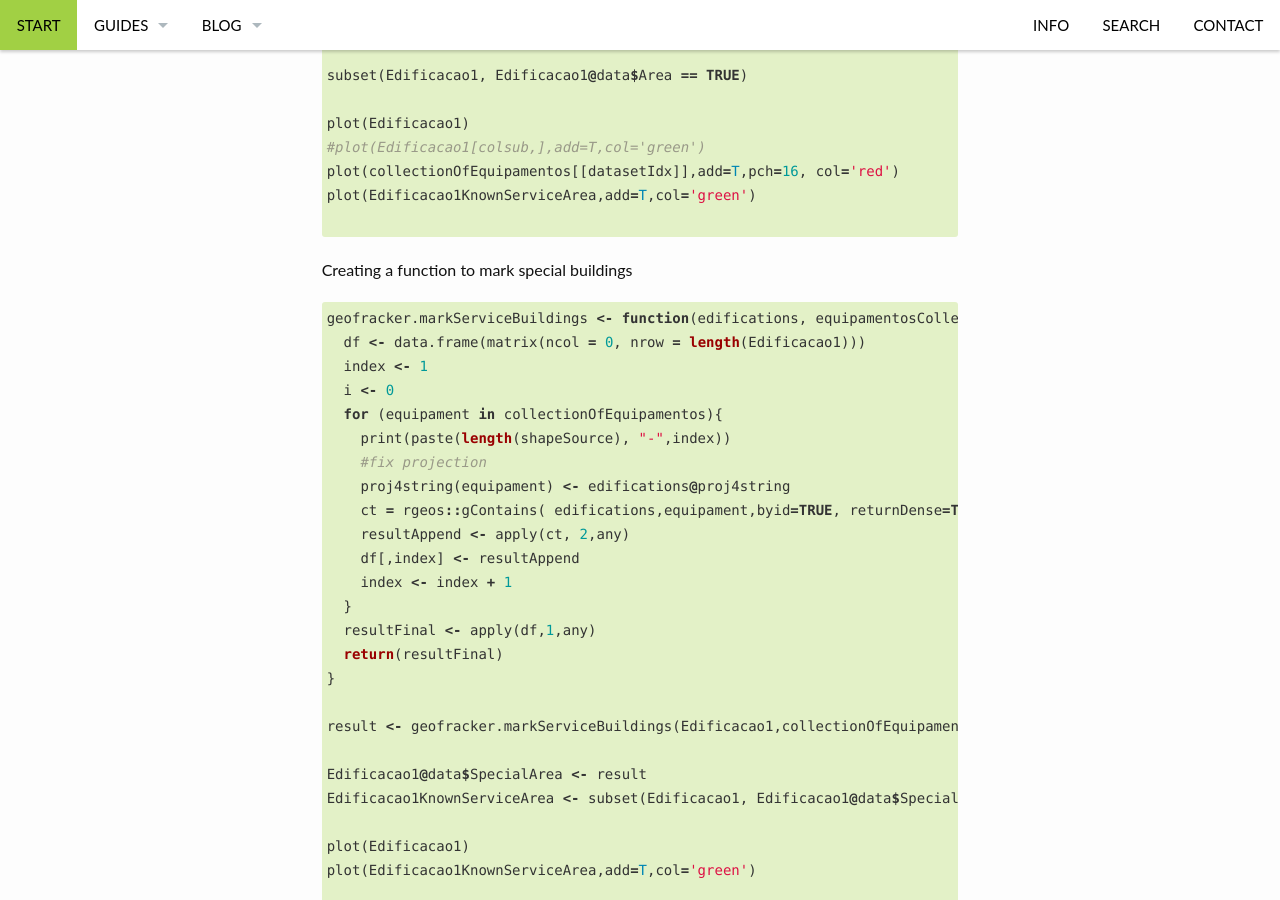
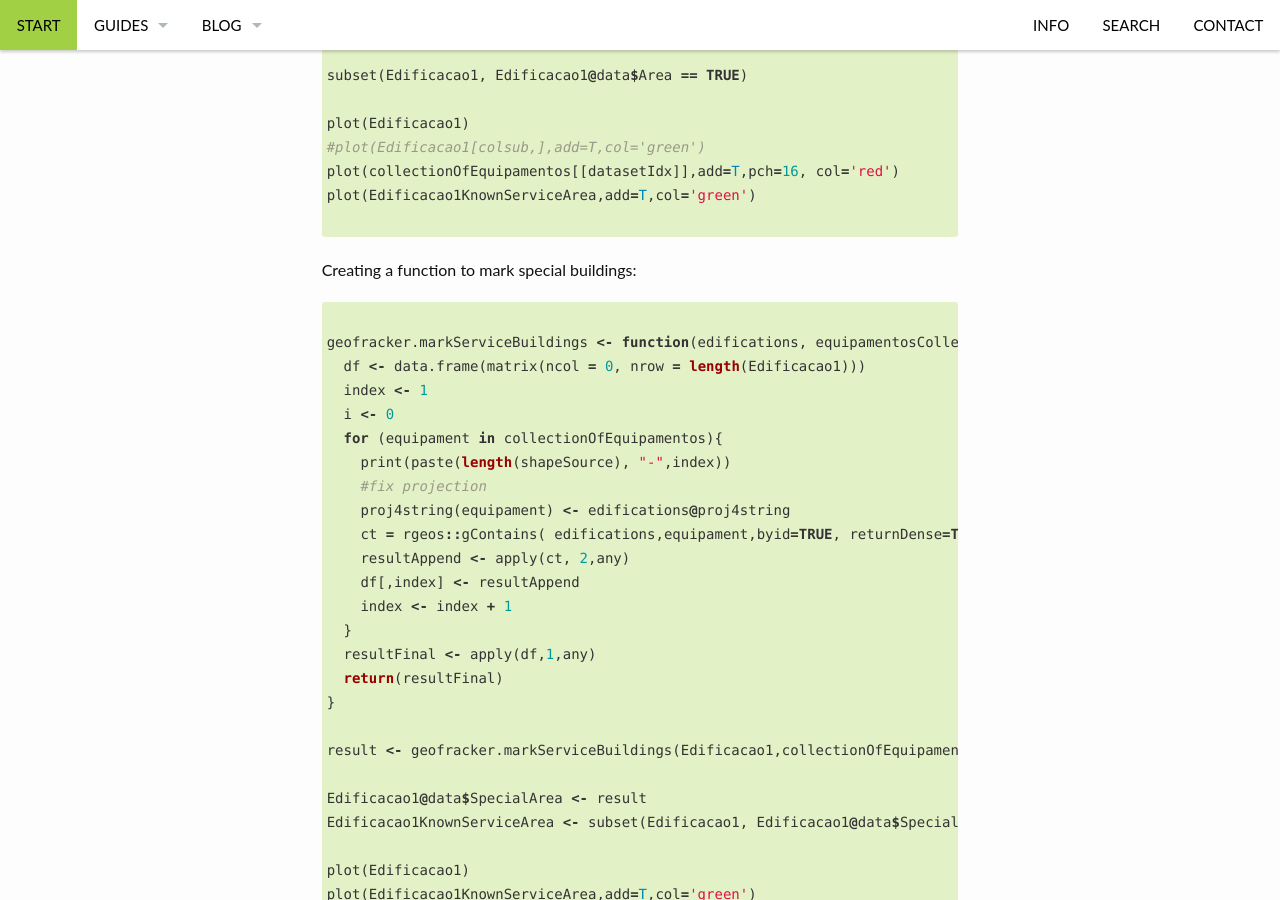
Before and after one commit to i40poster/geoFrackerBlog, a Jekyll site: the page built from _posts/2016-09-23-Exploring-Places-in-Sao-Paulo.md, in a window 1280 px wide and 900 px high, scrolled down 1382 px. Built offline with Jekyll 4.4.1, drawn with Linux system fonts in a browser that asks for light colours.

````diff
--- a/_posts/2016-09-23-Exploring-Places-in-Sao-Paulo.md
+++ b/_posts/2016-09-23-Exploring-Places-in-Sao-Paulo.md
@@ -66,10 +66,11 @@
 ```
 
 
-Creating a function to mark special buildings
+Creating a function to mark special buildings:
 
 
 ```R
+
 geofracker.markServiceBuildings <- function(edifications, equipamentosCollection) {
   df <- data.frame(matrix(ncol = 0, nrow = length(Edificacao1)))
   index <- 1
````
